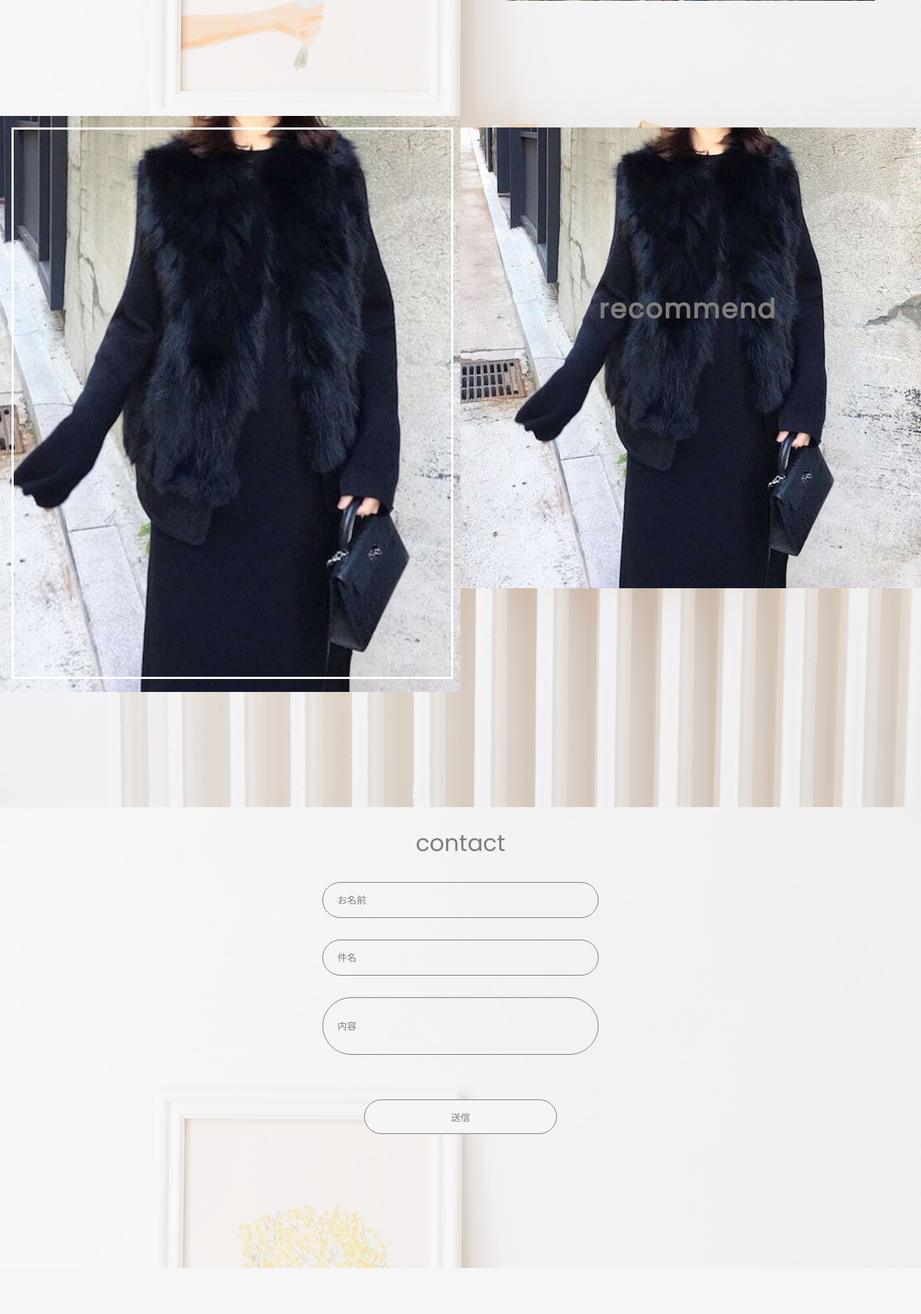
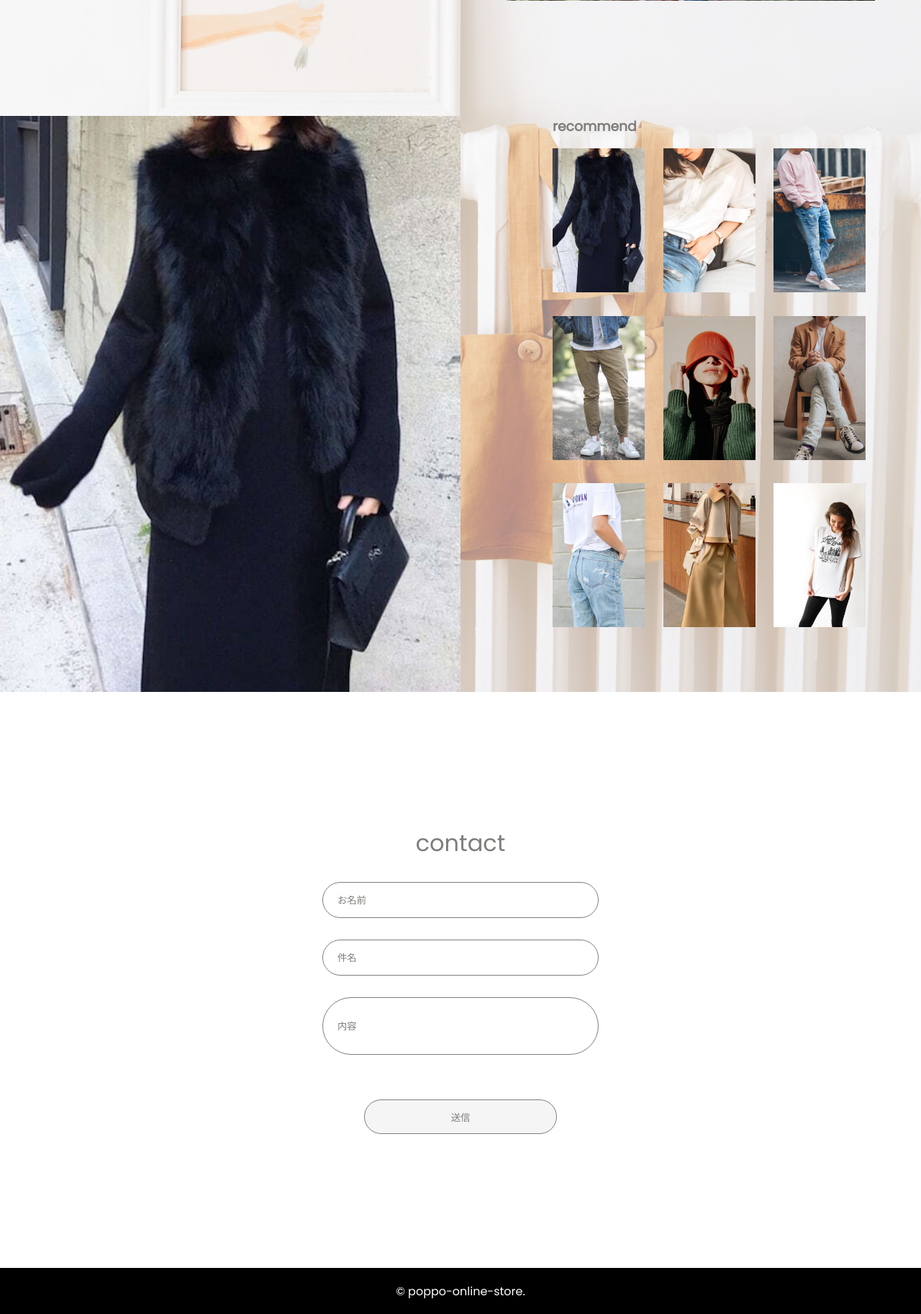
Before and after one commit to MK-1305/poppo-site, a PHP site: page / in a window 1280 px wide. Shown: the part 4639-6464 px from the top of the page at 72% size. Before the commit the page ends 6400 px from the top, so only its background shows below. Run offline with PHP 8.4, Linux system fonts and the light colour scheme.

Commit message:
レイアウト調整

```diff
--- a/index.html
+++ b/index.html
@@ -50,7 +50,7 @@
           <img src="./images/img1.jpg" alt="">
         </div>
           <div class="recommend-content">
-            <h2>recommend</h2>
+            <h3>recommend</h3>
             <ul class="recommend-thumbnails">
               <li><img src="./images/img1.jpg" alt=""></li>
               <li><img src="./images/img2.jpg" alt=""></li>
@@ -90,4 +90,7 @@
     <!-- 上から処理なのでjsは最後に -->
     <script src="./main.js"></script>
   </body>
+  <footer>
+    <p>&copy; poppo-online-store.</p>
+  </footer>
 </html>
--- a/style.css
+++ b/style.css
@@ -124,25 +124,22 @@ h2.active {
   flex-direction: column-reverse;
 }
 .recommend-image {
-  width: min(100%, calc(38rem - 2rem));
+  width: 100%;
   margin: auto;
   position: relative;
 }
-.recommend-image::after {
-  display: block;
-  content: '';
-  width: calc(100% - 2rem);
-  height: calc(100% - 2.5rem);
-  z-index: 3;
-  border: 3px solid white;
-  top: 1rem;
-  left: 1rem;
-  position: absolute;
+
+.recommend-content {
+  width: 30vw;
+  height: auto;
+  margin: 0 auto;
 }
+
 .recommend-image img {
   aspect-ratio: 3/4;
   object-fit: cover;
   width: 100%;
+  height: 80vh;
 }
 .recommend-thumbnails {
   display: grid;
@@ -152,7 +149,8 @@ h2.active {
   margin: 1rem 0;
 }
 .recommend-thumbnails img {
-  aspect-ratio: 3/4;
+  width: 10vw;
+  height: 25vh;
   object-fit: cover;
   cursor: pointer;
 }
@@ -189,7 +187,7 @@ h2.active {
   justify-content: center;
   align-items: center;
   text-align: center;
-  /* background: #bd7533; */
+  background: #ffffff;
 }
 
 .contact-box {
@@ -241,3 +239,17 @@ h2.active {
   border-radius: 40px;
   margin-top: 2rem;
 }
+
+footer {
+  display: grid;
+  width: 100%;
+  height: 8vh;
+  background: black;
+  align-items: center;
+  text-align: center;
+}
+
+footer p {
+  color: #ffffff;
+
+}
```
